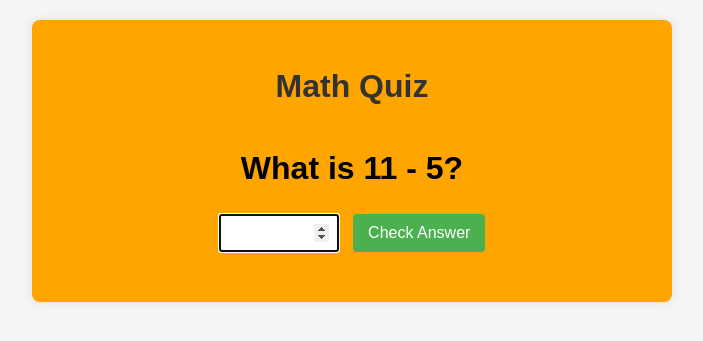
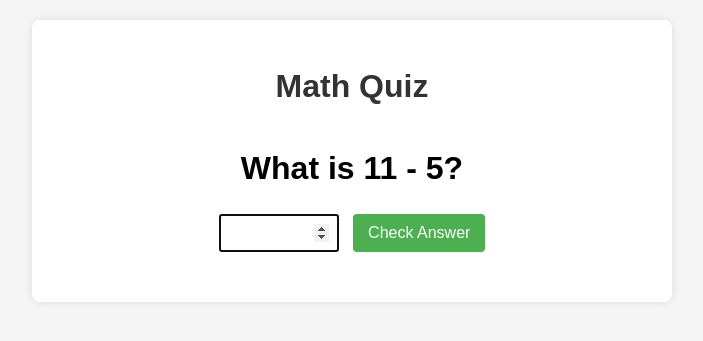
Before and after one commit to w3iwen/math_quiz, a Flask app: page / in a window 1280 px wide. Shown: the top 341 px of the page, without its empty margins (288-991 px from the left). Run offline with Flask 2, Linux system fonts and the light colour scheme.

Commit message:
Update style.css
change the background to white

```diff
--- a/static/style.css
+++ b/static/style.css
@@ -9,7 +9,7 @@ body {
 .container {
   max-width: 600px;
   margin: 0 auto;
-  background: orange;
+  background: white;
   padding: 20px;
   border-radius: 8px;
   box-shadow: 0 0 10px rgba(0, 0, 0, 0.1);
```
